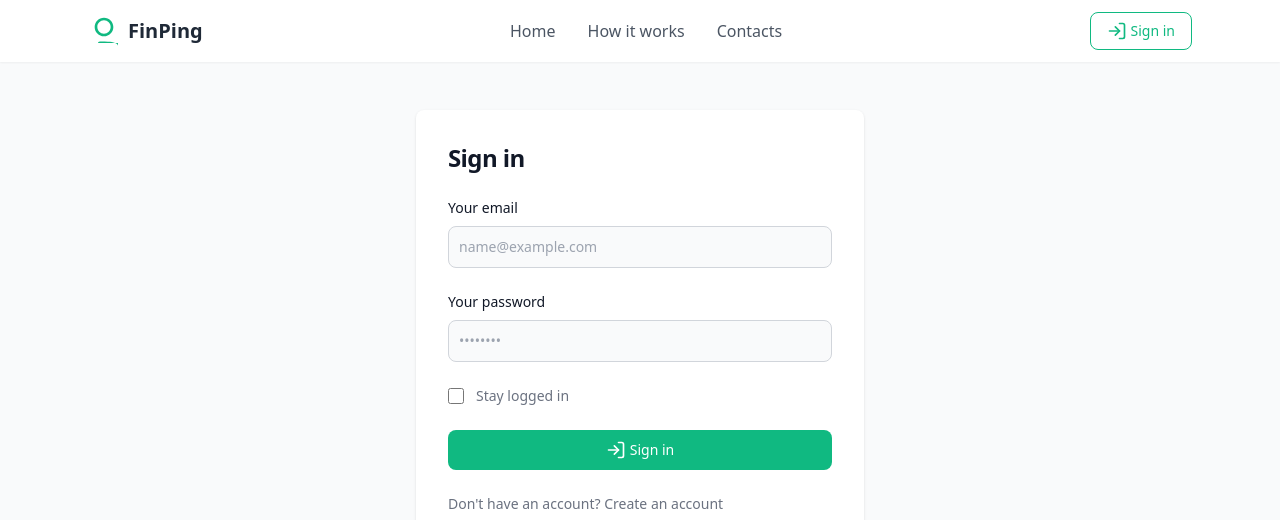
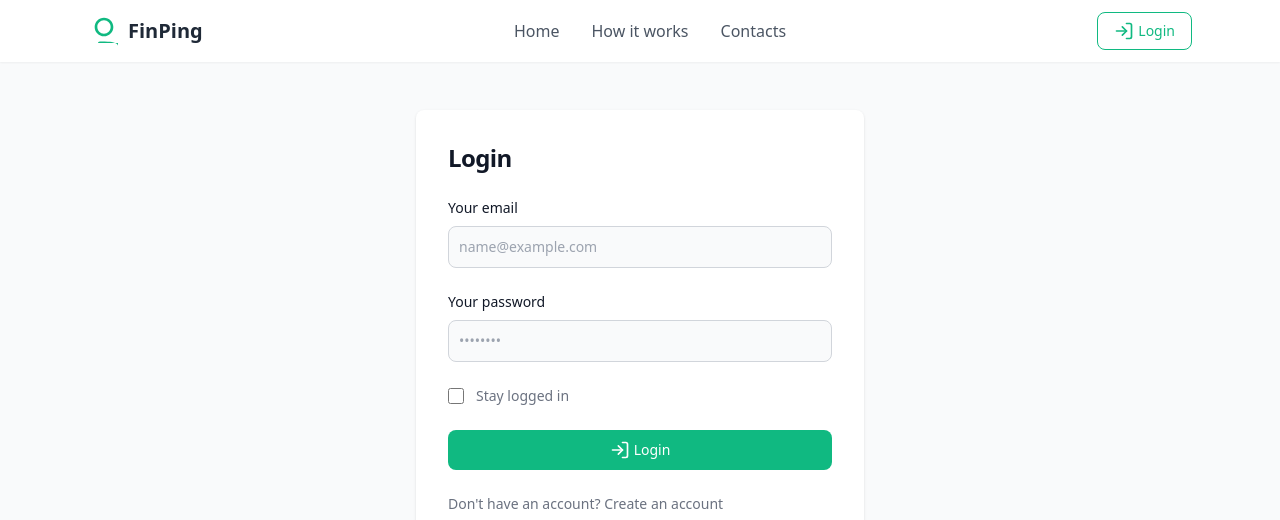
Before and after one commit to StrekanovAlexander/saas-finping, a React (Vite) app in the folder frontend/: page /login in a window 1280 px wide. Shown: the top 520 px of the page. Built offline with nearby package versions, Linux system fonts and the light colour scheme.

Commit message:
rebuilded: login interface

```diff
--- a/frontend/src/components/header/Header.jsx
+++ b/frontend/src/components/header/Header.jsx
@@ -17,12 +17,12 @@ function Header() {
                 <NavTop user={ user } />
                 <div className="flex items-center space-x-2">
                     {!user ? (
-                        <LinkBtn title="Sign in" icon="LogIn" url="/login" hidden={ true } />
+                        <LinkBtn title="Login" icon="LogIn" url="/login" hidden={ true } />
                     ) : (
                         <button
                             onClick={logout}
                             className="hidden md:flex px-4 py-2 bg-white text-sm text-red-400 border border-red-300 rounded-lg hover:bg-red-500 hover:text-white transition"
-                        ><LogOut className="w-5 h-5" />Sign Out</button>
+                        ><LogOut className="w-5 h-5" />Logout</button>
                     )}
 
                     {/* Mobile menu button */}
--- a/frontend/src/pages/auth/Login.jsx
+++ b/frontend/src/pages/auth/Login.jsx
@@ -7,7 +7,7 @@ import Button from "../../components/buttons/Button.jsx";
 import Checkbox from "../../components/checkboxes/Checkbox.jsx";
 
 function Login() {
-const { login } = useAuth();
+  const { login } = useAuth();
   const navigate = useNavigate();
   const [email, setEmail] = useState("");
   const [password, setPassword] = useState("");
@@ -85,7 +85,7 @@ const { login } = useAuth();
       <div className="w-full bg-white rounded-lg shadow dark:border md:mt-0 sm:max-w-md xl:p-0 dark:bg-gray-800 dark:border-gray-700">
         <div className="p-6 space-y-4 md:space-y-6 sm:p-8">
           <h1 className="text-xl font-bold leading-tight tracking-tight text-gray-900 md:text-2xl dark:text-white">
-            Sign in
+            Login
           </h1>
           <form className="space-y-4 md:space-y-6" onSubmit={handleSubmit}>
             <div>
@@ -140,7 +140,7 @@ const { login } = useAuth();
               checked={stayLogged}
               onChange={changeStayLogged}
             />
-            <Button title="Sign in" icon="LogIn" />
+            <Button title="Login" icon="LogIn" />
             <p className="text-sm font-light text-gray-500 dark:text-gray-400">
               Don't have an account?{" "}
               <Link
```
